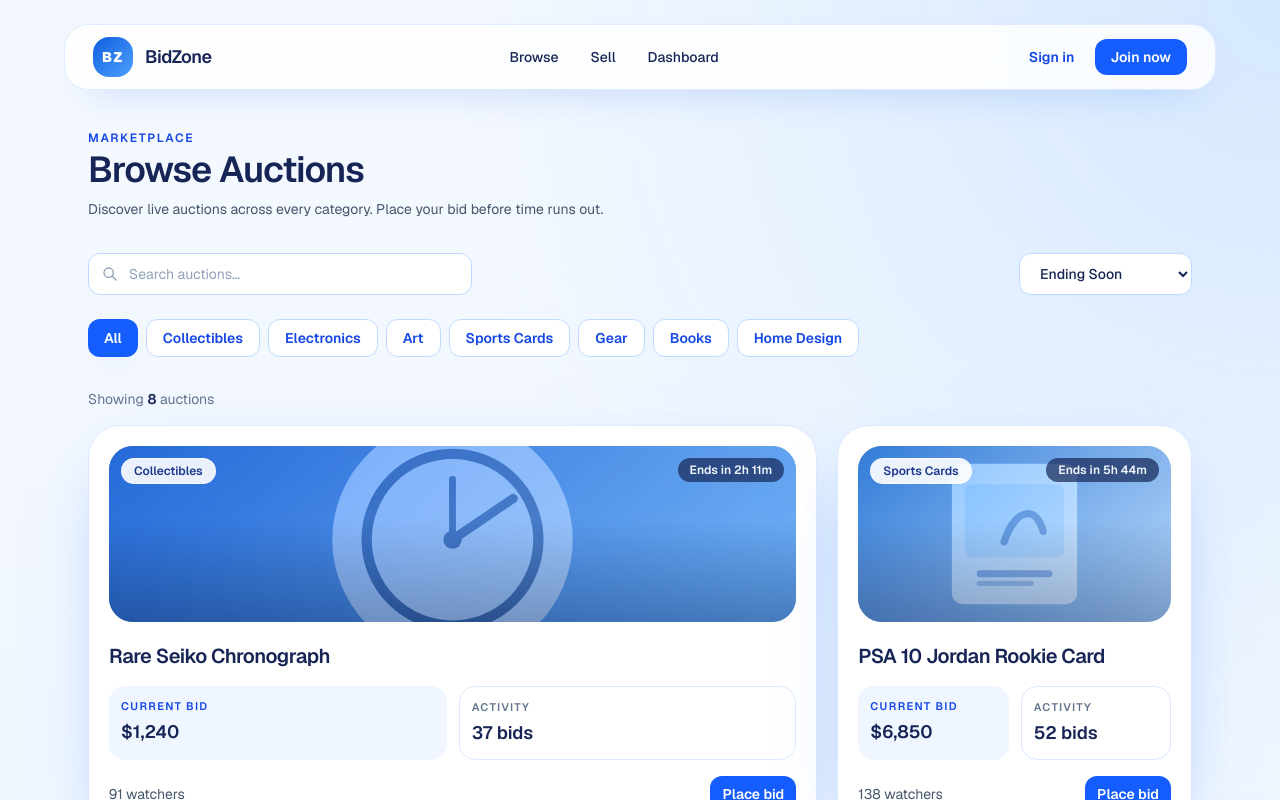
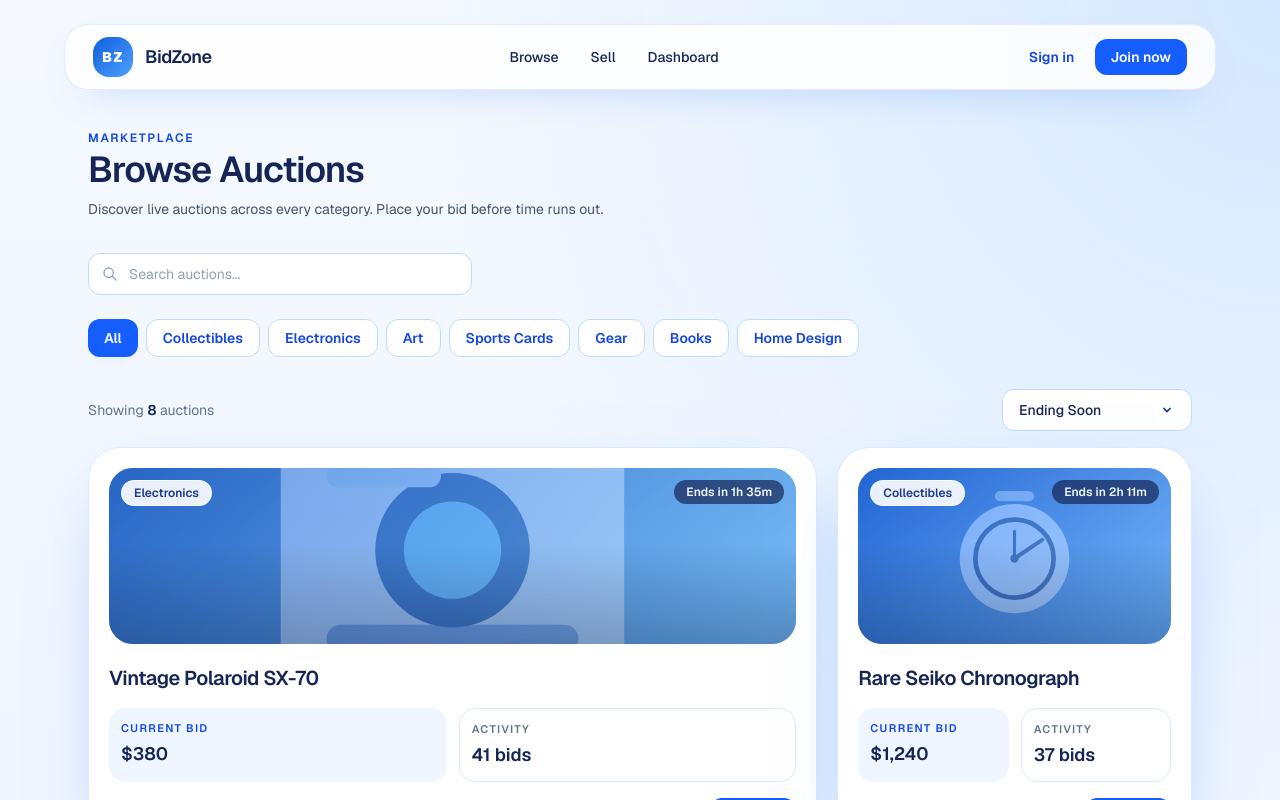
Before and after one commit to ahmdjlt/BidZone, a Next.js app in the folder frontend/: page /auctions in a window 1280 px wide. Shown: the top 800 px of the page. Built offline with nearby package versions, Linux system fonts and the light colour scheme.

Commit message:
am stilizat  dropdown filter

```diff
--- a/frontend/app/auctions/page.tsx
+++ b/frontend/app/auctions/page.tsx
@@ -1,7 +1,7 @@
 // Auction listing page - browse/search/filter all available auctions
 "use client";
 
-import { useState } from "react";
+import { useEffect, useMemo, useRef, useState } from "react";
 import AuctionGrid from "@/components/auction/AuctionGrid";
 import Navbar from "@/components/layout/Navbar";
 import Footer from "@/components/layout/Footer";
@@ -11,6 +11,7 @@ const categories = ["All", "Collectibles", "Electronics", "Art", "Sports Cards",
 type Category = (typeof categories)[number];
 
 const sortOptions = ["Ending Soon", "Most Bids", "Price: Low → High", "Price: High → Low"] as const;
+type SortOption = (typeof sortOptions)[number];
 
 const allAuctions: AuctionPreview[] = [
   { id: "rare-seiko-chrono", title: "Rare Seiko Chronograph", category: "Collectibles", currentBid: "$1,240", bids: 37, endsIn: "Ends in 2h 11m", watchers: 91, imageUrl: "/auction-images/rare-seiko-chrono.svg", imageAccent: "linear-gradient(135deg,#2f80ff,#8ec5ff)" },
@@ -25,11 +26,55 @@ const allAuctions: AuctionPreview[] = [
 
 export default function AuctionsPage() {
   const [activeCategory, setActiveCategory] = useState<Category>("All");
+  const [activeSort, setActiveSort] = useState<SortOption>("Ending Soon");
+  const [isSortOpen, setIsSortOpen] = useState(false);
+  const sortDropdownRef = useRef<HTMLDivElement>(null);
+
+  useEffect(() => {
+    function handleClickOutside(event: MouseEvent) {
+      if (
+        sortDropdownRef.current &&
+        !sortDropdownRef.current.contains(event.target as Node)
+      ) {
+        setIsSortOpen(false);
+      }
+    }
+
+    document.addEventListener("mousedown", handleClickOutside);
+    return () => document.removeEventListener("mousedown", handleClickOutside);
+  }, []);
 
   const filtered =
     activeCategory === "All"
       ? allAuctions
       : allAuctions.filter((a) => a.category === activeCategory);
+
+  const sortedAuctions = useMemo(() => {
+    const toNumber = (value: string) => Number(value.replace(/[^\d.]/g, ""));
+
+    const toMinutes = (value: string) => {
+      const days = Number(value.match(/(\d+)d/)?.[1] ?? 0);
+      const hours = Number(value.match(/(\d+)h/)?.[1] ?? 0);
+      const minutes = Number(value.match(/(\d+)m/)?.[1] ?? 0);
+      return days * 24 * 60 + hours * 60 + minutes;
+    };
+
+    const auctions = [...filtered];
+
+    if (activeSort === "Most Bids") {
+      return auctions.sort((a, b) => b.bids - a.bids);
+    }
+
+    if (activeSort === "Price: Low → High") {
+      return auctions.sort((a, b) => toNumber(a.currentBid) - toNumber(b.currentBid));
+    }
+
+    if (activeSort === "Price: High → Low") {
+      return auctions.sort((a, b) => toNumber(b.currentBid) - toNumber(a.currentBid));
+    }
+
+    return auctions.sort((a, b) => toMinutes(a.endsIn) - toMinutes(b.endsIn));
+  }, [filtered, activeSort]);
 
   return (
     <div className="relative min-h-screen bg-[radial-gradient(circle_at_top_right,#d5e8ff_0,transparent_34%),linear-gradient(to_bottom,#f5f9ff_0%,#eef5ff_52%,#f6faff_100%)]">
@@ -49,9 +94,9 @@ export default function AuctionsPage() {
           </p>
         </div>
 
-        {/* Search + Sort bar */}
-        <div className="mb-6 flex flex-col gap-3 sm:flex-row sm:items-center sm:justify-between">
-          <div className="relative flex-1 sm:max-w-sm">
+        {/* Search bar */}
+        <div className="mb-6">
+          <div className="relative sm:max-w-sm">
             <svg className="absolute left-3.5 top-1/2 h-4 w-4 -translate-y-1/2 text-slate-400" fill="none" viewBox="0 0 24 24" stroke="currentColor" strokeWidth={2}>
               <path strokeLinecap="round" strokeLinejoin="round" d="M21 21l-6-6m2-5a7 7 0 11-14 0 7 7 0 0114 0z" />
             </svg>
@@ -61,11 +106,6 @@ export default function AuctionsPage() {
               className="w-full rounded-xl border border-blue-200 bg-white py-2.5 pl-10 pr-4 text-sm text-blue-950 placeholder:text-slate-400 focus:border-blue-400 focus:outline-none focus:ring-2 focus:ring-blue-100"
             />
           </div>
-          <select className="rounded-xl border border-blue-200 bg-white px-4 py-2.5 text-sm font-medium text-blue-950 focus:border-blue-400 focus:outline-none focus:ring-2 focus:ring-blue-100">
-            {sortOptions.map((opt) => (
-              <option key={opt}>{opt}</option>
-            ))}
-          </select>
         </div>
 
         {/* Category pills */}
@@ -85,13 +125,60 @@ export default function AuctionsPage() {
           ))}
         </div>
 
-        {/* Results count */}
-        <p className="mb-4 text-sm text-slate-500">
-          Showing <span className="font-semibold text-blue-950">{filtered.length}</span> auctions
-        </p>
+        {/* Results + Sort */}
+        <div className="mb-4 flex flex-col gap-3 sm:flex-row sm:items-center sm:justify-between">
+          <p className="text-sm text-slate-500">
+            Showing <span className="font-semibold text-blue-950">{sortedAuctions.length}</span> auctions
+          </p>
+          <div ref={sortDropdownRef} className="relative w-full sm:w-auto">
+            <button
+              type="button"
+              onClick={() => setIsSortOpen((prev) => !prev)}
+              className="flex w-full items-center justify-between gap-2 rounded-xl border border-blue-200 bg-white px-4 py-2.5 text-left text-sm font-medium text-blue-950 focus:border-blue-400 focus:outline-none focus:ring-2 focus:ring-blue-100 sm:min-w-[190px]"
+            >
+              <span>{activeSort}</span>
+              <svg
+                className={`h-4 w-4 text-blue-900 transition-transform ${isSortOpen ? "rotate-180" : ""}`}
+                viewBox="0 0 20 20"
+                fill="none"
+                aria-hidden="true"
+              >
+                <path
+                  d="M6 8l4 4 4-4"
+                  stroke="currentColor"
+                  strokeWidth="1.9"
+                  strokeLinecap="round"
+                  strokeLinejoin="round"
+                />
+              </svg>
+            </button>
+
+            {isSortOpen && (
+              <div className="absolute left-0 z-20 mt-1 w-full overflow-hidden rounded-xl border border-blue-200 bg-white shadow-[0_12px_24px_-16px_rgba(27,111,242,0.45)]">
+                {sortOptions.map((option) => (
+                  <button
+                    key={option}
+                    type="button"
+                    onClick={() => {
+                      setActiveSort(option);
+                      setIsSortOpen(false);
+                    }}
+                    className={`block w-full px-4 py-2.5 text-left text-sm leading-tight ${
+                      option === activeSort
+                        ? "bg-blue-600 font-medium text-white"
+                        : "text-blue-950 hover:bg-blue-50"
+                    }`}
+                  >
+                    {option}
+                  </button>
+                ))}
+              </div>
+            )}
+          </div>
+        </div>
 
         {/* Grid */}
-        <AuctionGrid auctions={filtered} />
+        <AuctionGrid auctions={sortedAuctions} />
       </main>
 
       <Footer />
```
